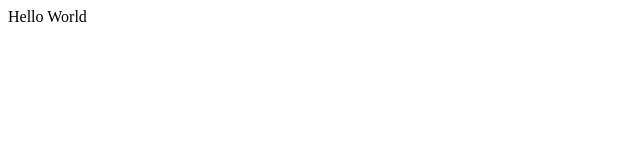
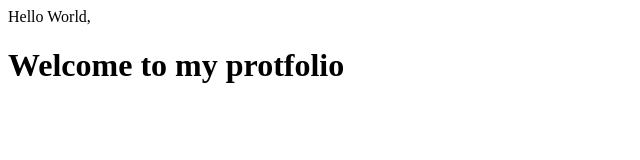
Before and after one commit to Ajagen/web-portfolio, a plain HTML site: page index.html in a window 1280 px wide. Shown: the whole page, without its empty margins (0-640 px from the left). Drawn offline with Linux system fonts and the light colour scheme.

Commit message:
Update index.html

```diff
--- a/index.html
+++ b/index.html
@@ -1,8 +1,8 @@
 <html>
 <head>
-<title>My Assignment MultiMedia</title>
+<title>My MultiMedia Assignment</title>
 </head>
 <body>
-Hello World
+  Hello World,<H1>Welcome to my protfolio</H1>
 </body>
 </html>
```
